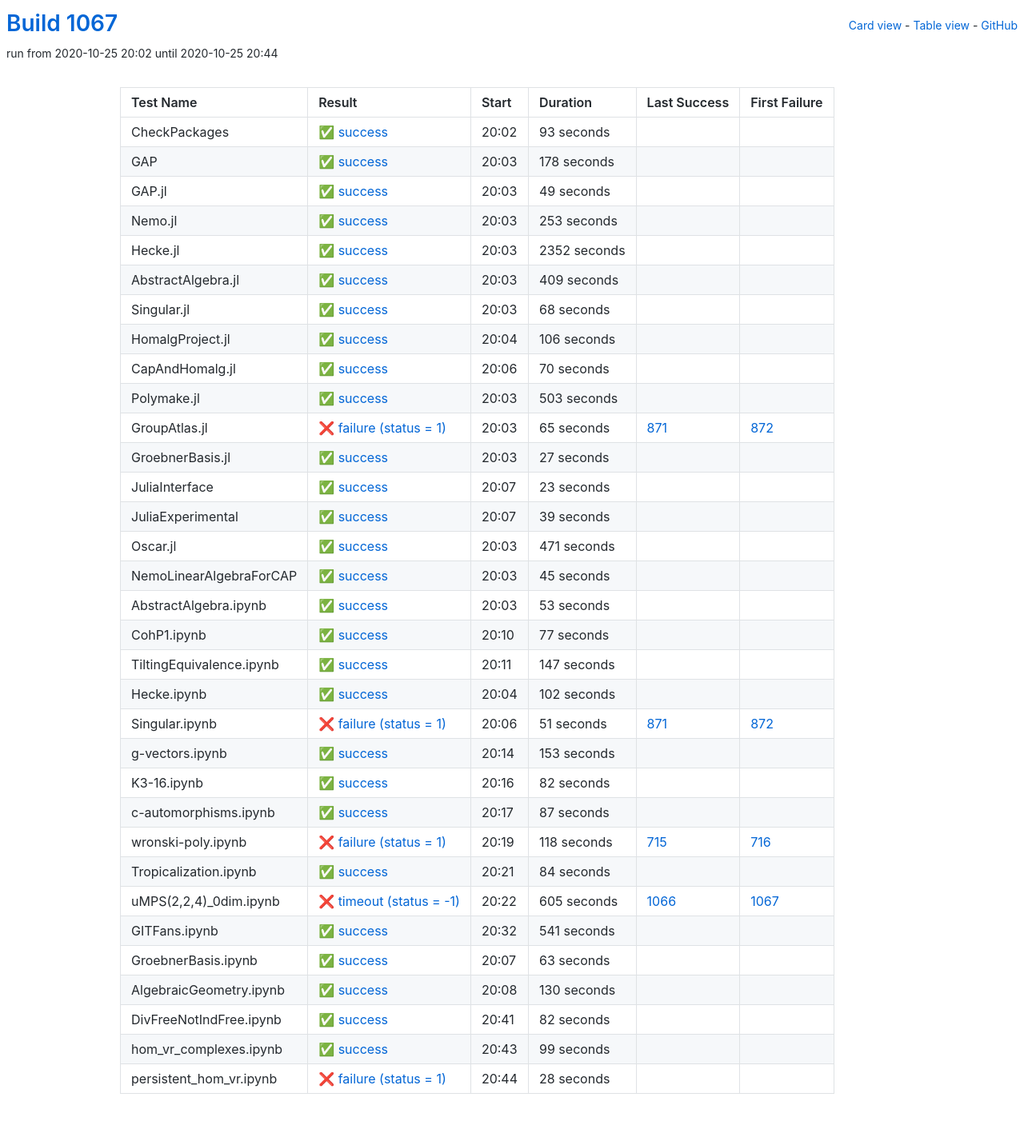
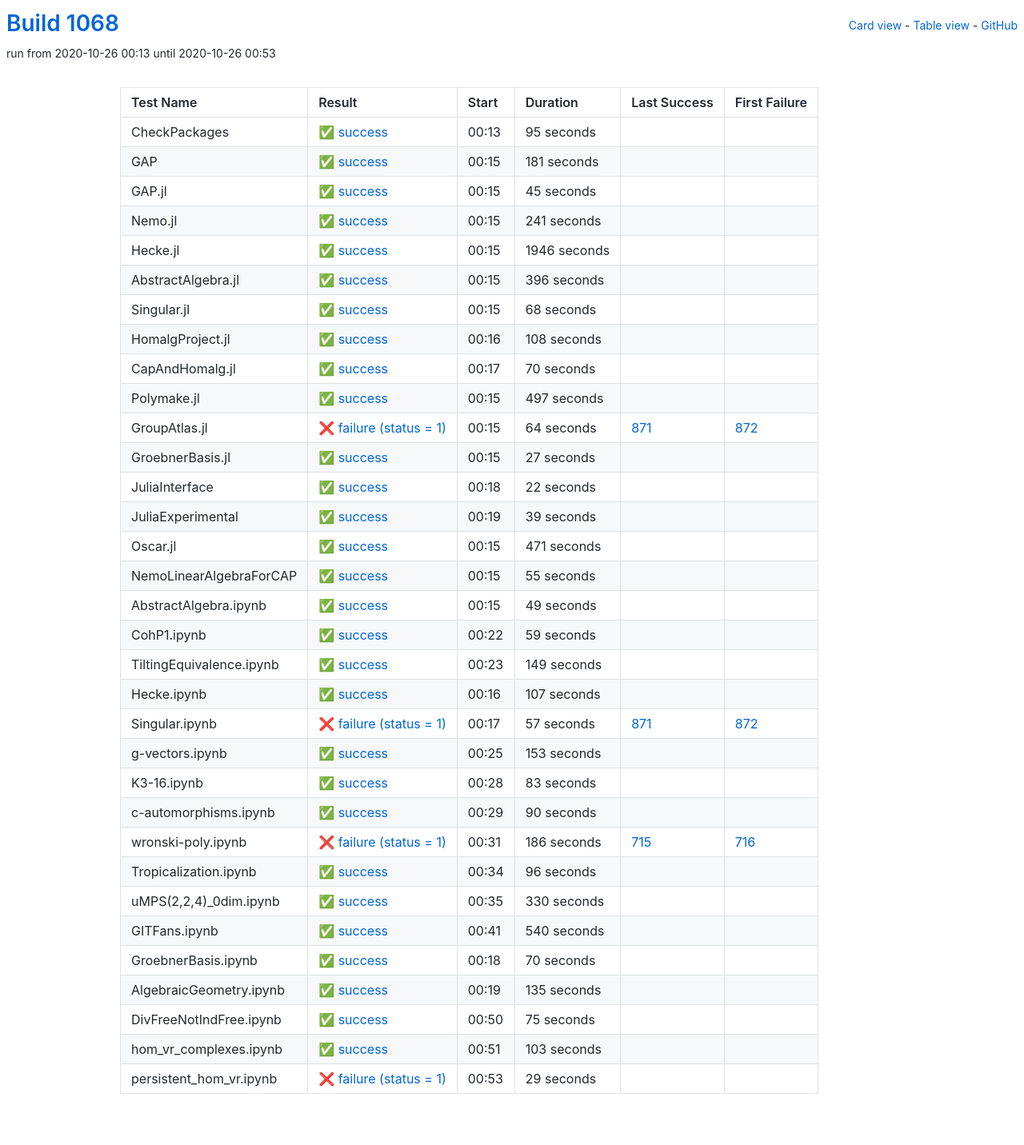
Before and after one commit to oscar-system/oscar-ci-status-stable, a Jekyll site: the page built from table.html, in a window 1280 px wide. Shown: the whole page at 80% size. Built offline with Jekyll 4.4.1, drawn with Linux system fonts in a browser that asks for light colours.

Commit message:
Build #1068

```diff
--- a/_data/ci.yml
+++ b/_data/ci.yml
@@ -1,6 +1,6 @@
 ---
-build: 1067
-build_url: https://oscarci.mathematik.uni-kl.de/job/oscar-stable/1067/
+build: 1068
+build_url: https://oscarci.mathematik.uni-kl.de/job/oscar-stable/1068/
 job: oscar-stable
 organization: oscar-system
 repo: oscar-ci-status-stable
@@ -8,80 +8,80 @@ repourl: https://github.com/oscar-system/oscar-ci-status-stable
 tests:
 - name: CheckPackages
   id: checkpackages
-  log: https://oscarci.mathematik.uni-kl.de/job/oscar-stable/1067/artifact/logs/build-1067/CheckPackages.log
-  start: 2020-10-25 20:02
+  log: https://oscarci.mathematik.uni-kl.de/job/oscar-stable/1068/artifact/logs/build-1068/CheckPackages.log
+  start: 2020-10-26 00:13
   success: true
   exitcode: 0
   status: success
-  duration: 93
+  duration: 95
   last_success: false
   last_success_url:
   first_failure: false
   first_failure_url:
 - name: GAP
   id: gap
-  log: https://oscarci.mathematik.uni-kl.de/job/oscar-stable/1067/artifact/logs/build-1067/GAP.log
-  start: 2020-10-25 20:03
+  log: https://oscarci.mathematik.uni-kl.de/job/oscar-stable/1068/artifact/logs/build-1068/GAP.log
+  start: 2020-10-26 00:15
   success: true
   exitcode: 0
   status: success
-  duration: 178
+  duration: 181
   last_success: false
   last_success_url:
   first_failure: false
   first_failure_url:
 - name: GAP.jl
   id: gap-jl
-  log: https://oscarci.mathematik.uni-kl.de/job/oscar-stable/1067/artifact/logs/build-1067/GAP.jl.log
-  start: 2020-10-25 20:03
+  log: https://oscarci.mathematik.uni-kl.de/job/oscar-stable/1068/artifact/logs/build-1068/GAP.jl.log
+  start: 2020-10-26 00:15
   success: true
   exitcode: 0
   status: success
-  duration: 49
+  duration: 45
   last_success: false
   last_success_url:
   first_failure: false
   first_failure_url:
 - name: Nemo.jl
   id: nemo-jl
-  log: https://oscarci.mathematik.uni-kl.de/job/oscar-stable/1067/artifact/logs/build-1067/Nemo.jl.log
-  start: 2020-10-25 20:03
+  log: https://oscarci.mathematik.uni-kl.de/job/oscar-stable/1068/artifact/logs/build-1068/Nemo.jl.log
+  start: 2020-10-26 00:15
   success: true
   exitcode: 0
   status: success
-  duration: 253
+  duration: 241
   last_success: false
   last_success_url:
   first_failure: false
   first_failure_url:
 - name: Hecke.jl
   id: hecke-jl
-  log: https://oscarci.mathematik.uni-kl.de/job/oscar-stable/1067/artifact/logs/build-1067/Hecke.jl.log
-  start: 2020-10-25 20:03
+  log: https://oscarci.mathematik.uni-kl.de/job/oscar-stable/1068/artifact/logs/build-1068/Hecke.jl.log
+  start: 2020-10-26 00:15
   success: true
   exitcode: 0
   status: success
-  duration: 2352
+  duration: 1946
   last_success: false
   last_success_url:
   first_failure: false
   first_failure_url:
 - name: AbstractAlgebra.jl
   id: abstractalgebra-jl
-  log: https://oscarci.mathematik.uni-kl.de/job/oscar-stable/1067/artifact/logs/build-1067/AbstractAlgebra.jl.log
-  start: 2020-10-25 20:03
+  log: https://oscarci.mathematik.uni-kl.de/job/oscar-stable/1068/artifact/logs/build-1068/AbstractAlgebra.jl.log
+  start: 2020-10-26 00:15
   success: true
   exitcode: 0
   status: success
-  duration: 409
+  duration: 396
   last_success: false
   last_success_url:
   first_failure: false
   first_failure_url:
 - name: Singular.jl
   id: singular-jl
-  log: https://oscarci.mathematik.uni-kl.de/job/oscar-stable/1067/artifact/logs/build-1067/Singular.jl.log
-  start: 2020-10-25 20:03
+  log: https://oscarci.mathematik.uni-kl.de/job/oscar-stable/1068/artifact/logs/build-1068/Singular.jl.log
+  start: 2020-10-26 00:15
   success: true
   exitcode: 0
   status: success
@@ -92,20 +92,20 @@ tests:
   first_failure_url:
 - name: HomalgProject.jl
   id: homalgproject-jl
-  log: https://oscarci.mathematik.uni-kl.de/job/oscar-stable/1067/artifact/logs/build-1067/HomalgProject.jl.log
-  start: 2020-10-25 20:04
+  log: https://oscarci.mathematik.uni-kl.de/job/oscar-stable/1068/artifact/logs/build-1068/HomalgProject.jl.log
+  start: 2020-10-26 00:16
   success: true
   exitcode: 0
   status: success
-  duration: 106
+  duration: 108
   last_success: false
   last_success_url:
   first_failure: false
   first_failure_url:
 - name: CapAndHomalg.jl
   id: capandhomalg-jl
-  log: https://oscarci.mathematik.uni-kl.de/job/oscar-stable/1067/artifact/logs/build-1067/CapAndHomalg.jl.log
-  start: 2020-10-25 20:06
+  log: https://oscarci.mathematik.uni-kl.de/job/oscar-stable/1068/artifact/logs/build-1068/CapAndHomalg.jl.log
+  start: 2020-10-26 00:17
   success: true
   exitcode: 0
   status: success
@@ -116,32 +116,32 @@ tests:
   first_failure_url:
 - name: Polymake.jl
   id: polymake-jl
-  log: https://oscarci.mathematik.uni-kl.de/job/oscar-stable/1067/artifact/logs/build-1067/Polymake.jl.log
-  start: 2020-10-25 20:03
+  log: https://oscarci.mathematik.uni-kl.de/job/oscar-stable/1068/artifact/logs/build-1068/Polymake.jl.log
+  start: 2020-10-26 00:15
   success: true
   exitcode: 0
   status: success
-  duration: 503
+  duration: 497
   last_success: false
   last_success_url:
   first_failure: false
   first_failure_url:
 - name: GroupAtlas.jl
   id: groupatlas-jl
-  log: https://oscarci.mathematik.uni-kl.de/job/oscar-stable/1067/artifact/logs/build-1067/GroupAtlas.jl.log
-  start: 2020-10-25 20:03
+  log: https://oscarci.mathematik.uni-kl.de/job/oscar-stable/1068/artifact/logs/build-1068/GroupAtlas.jl.log
+  start: 2020-10-26 00:15
   success: false
   exitcode: 1
   status: failure
-  duration: 65
+  duration: 64
   last_success: 871
   last_success_url: https://oscarci.mathematik.uni-kl.de/job/oscar-stable/871/
   first_failure: 872
   first_failure_url: https://oscarci.mathematik.uni-kl.de/job/oscar-stable/872/
 - name: GroebnerBasis.jl
   id: groebnerbasis-jl
-  log: https://oscarci.mathematik.uni-kl.de/job/oscar-stable/1067/artifact/logs/build-1067/GroebnerBasis.jl.log
-  start: 2020-10-25 20:03
+  log: https://oscarci.mathematik.uni-kl.de/job/oscar-stable/1068/artifact/logs/build-1068/GroebnerBasis.jl.log
+  start: 2020-10-26 00:15
   success: true
   exitcode: 0
   status: success
@@ -152,20 +152,20 @@ tests:
   first_failure_url:
 - name: JuliaInterface
   id: juliainterface
-  log: https://oscarci.mathematik.uni-kl.de/job/oscar-stable/1067/artifact/logs/build-1067/JuliaInterface.log
-  start: 2020-10-25 20:07
+  log: https://oscarci.mathematik.uni-kl.de/job/oscar-stable/1068/artifact/logs/build-1068/JuliaInterface.log
+  start: 2020-10-26 00:18
   success: true
   exitcode: 0
   status: success
-  duration: 23
+  duration: 22
   last_success: false
   last_success_url:
   first_failure: false
   first_failure_url:
 - name: JuliaExperimental
   id: juliaexperimental
-  log: https://oscarci.mathematik.uni-kl.de/job/oscar-stable/1067/artifact/logs/build-1067/JuliaExperimental.log
-  start: 2020-10-25 20:07
+  log: https://oscarci.mathematik.uni-kl.de/job/oscar-stable/1068/artifact/logs/build-1068/JuliaExperimental.log
+  start: 2020-10-26 00:19
   success: true
   exitcode: 0
   status: success
@@ -176,8 +176,8 @@ tests:
   first_failure_url:
 - name: Oscar.jl
   id: oscar-jl
-  log: https://oscarci.mathematik.uni-kl.de/job/oscar-stable/1067/artifact/logs/build-1067/Oscar.jl.log
-  start: 2020-10-25 20:03
+  log: https://oscarci.mathematik.uni-kl.de/job/oscar-stable/1068/artifact/logs/build-1068/Oscar.jl.log
+  start: 2020-10-26 00:15
   success: true
   exitcode: 0
   status: success
@@ -188,80 +188,80 @@ tests:
   first_failure_url:
 - name: NemoLinearAlgebraForCAP
   id: nemolinearalgebraforcap
-  log: https://oscarci.mathematik.uni-kl.de/job/oscar-stable/1067/artifact/logs/build-1067/NemoLinearAlgebraForCAP.log
-  start: 2020-10-25 20:03
+  log: https://oscarci.mathematik.uni-kl.de/job/oscar-stable/1068/artifact/logs/build-1068/NemoLinearAlgebraForCAP.log
+  start: 2020-10-26 00:15
   success: true
   exitcode: 0
   status: success
-  duration: 45
+  duration: 55
   last_success: false
   last_success_url:
   first_failure: false
   first_failure_url:
 - name: AbstractAlgebra.ipynb
   id: abstractalgebra-ipynb
-  log: https://oscarci.mathematik.uni-kl.de/job/oscar-stable/1067/artifact/logs/build-1067/AbstractAlgebra.ipynb.log
-  start: 2020-10-25 20:03
+  log: https://oscarci.mathematik.uni-kl.de/job/oscar-stable/1068/artifact/logs/build-1068/AbstractAlgebra.ipynb.log
+  start: 2020-10-26 00:15
   success: true
   exitcode: 0
   status: success
-  duration: 53
+  duration: 49
   last_success: false
   last_success_url:
   first_failure: false
   first_failure_url:
 - name: CohP1.ipynb
   id: cohp1-ipynb
-  log: https://oscarci.mathematik.uni-kl.de/job/oscar-stable/1067/artifact/logs/build-1067/CohP1.ipynb.log
-  start: 2020-10-25 20:10
+  log: https://oscarci.mathematik.uni-kl.de/job/oscar-stable/1068/artifact/logs/build-1068/CohP1.ipynb.log
+  start: 2020-10-26 00:22
   success: true
   exitcode: 0
   status: success
-  duration: 77
+  duration: 59
   last_success: false
   last_success_url:
   first_failure: false
   first_failure_url:
 - name: TiltingEquivalence.ipynb
   id: tiltingequivalence-ipynb
-  log: https://oscarci.mathematik.uni-kl.de/job/oscar-stable/1067/artifact/logs/build-1067/TiltingEquivalence.ipynb.log
-  start: 2020-10-25 20:11
+  log: https://oscarci.mathematik.uni-kl.de/job/oscar-stable/1068/artifact/logs/build-1068/TiltingEquivalence.ipynb.log
+  start: 2020-10-26 00:23
   success: true
   exitcode: 0
   status: success
-  duration: 147
+  duration: 149
   last_success: false
   last_success_url:
   first_failure: false
   first_failure_url:
 - name: Hecke.ipynb
   id: hecke-ipynb
-  log: https://oscarci.mathematik.uni-kl.de/job/oscar-stable/1067/artifact/logs/build-1067/Hecke.ipynb.log
-  start: 2020-10-25 20:04
+  log: https://oscarci.mathematik.uni-kl.de/job/oscar-stable/1068/artifact/logs/build-1068/Hecke.ipynb.log
+  start: 2020-10-26 00:16
   success: true
   exitcode: 0
   status: success
-  duration: 102
+  duration: 107
   last_success: false
   last_success_url:
   first_failure: false
   first_failure_url:
 - name: Singular.ipynb
   id: singular-ipynb
-  log: https://oscarci.mathematik.uni-kl.de/job/oscar-stable/1067/artifact/logs/build-1067/Singular.ipynb.log
-  start: 2020-10-25 20:06
+  log: https://oscarci.mathematik.uni-kl.de/job/oscar-stable/1068/artifact/logs/build-1068/Singular.ipynb.log
+  start: 2020-10-26 00:17
   success: false
   exitcode: 1
   status: failure
-  duration: 51
+  duration: 57
   last_success: 871
   last_success_url: https://oscarci.mathematik.uni-kl.de/job/oscar-stable/871/
   first_failure: 872
   first_failure_url: https://oscarci.mathematik.uni-kl.de/job/oscar-stable/872/
 - name: g-vectors.ipynb
   id: g-vectors-ipynb
-  log: https://oscarci.mathematik.uni-kl.de/job/oscar-stable/1067/artifact/logs/build-1067/g-vectors.ipynb.log
-  start: 2020-10-25 20:14
+  log: https://oscarci.mathematik.uni-kl.de/job/oscar-stable/1068/artifact/logs/build-1068/g-vectors.ipynb.log
+  start: 2020-10-26 00:25
   success: true
   exitcode: 0
   status: success
@@ -272,132 +272,132 @@ tests:
   first_failure_url:
 - name: K3-16.ipynb
   id: k3-16-ipynb
-  log: https://oscarci.mathematik.uni-kl.de/job/oscar-stable/1067/artifact/logs/build-1067/K3-16.ipynb.log
-  start: 2020-10-25 20:16
+  log: https://oscarci.mathematik.uni-kl.de/job/oscar-stable/1068/artifact/logs/build-1068/K3-16.ipynb.log
+  start: 2020-10-26 00:28
   success: true
   exitcode: 0
   status: success
-  duration: 82
+  duration: 83
   last_success: false
   last_success_url:
   first_failure: false
   first_failure_url:
 - name: c-automorphisms.ipynb
   id: c-automorphisms-ipynb
-  log: https://oscarci.mathematik.uni-kl.de/job/oscar-stable/1067/artifact/logs/build-1067/c-automorphisms.ipynb.log
-  start: 2020-10-25 20:17
+  log: https://oscarci.mathematik.uni-kl.de/job/oscar-stable/1068/artifact/logs/build-1068/c-automorphisms.ipynb.log
+  start: 2020-10-26 00:29
   success: true
   exitcode: 0
   status: success
-  duration: 87
+  duration: 90
   last_success: false
   last_success_url:
   first_failure: false
   first_failure_url:
 - name: wronski-poly.ipynb
   id: wronski-poly-ipynb
-  log: https://oscarci.mathematik.uni-kl.de/job/oscar-stable/1067/artifact/logs/build-1067/wronski-poly.ipynb.log
-  start: 2020-10-25 20:19
+  log: https://oscarci.mathematik.uni-kl.de/job/oscar-stable/1068/artifact/logs/build-1068/wronski-poly.ipynb.log
+  start: 2020-10-26 00:31
   success: false
   exitcode: 1
   status: failure
-  duration: 118
+  duration: 186
   last_success: 715
   last_success_url: https://oscarci.mathematik.uni-kl.de/job/oscar-stable/715/
   first_failure: 716
   first_failure_url: https://oscarci.mathematik.uni-kl.de/job/oscar-stable/716/
 - name: Tropicalization.ipynb
   id: tropicalization-ipynb
-  log: https://oscarci.mathematik.uni-kl.de/job/oscar-stable/1067/artifact/logs/build-1067/Tropicalization.ipynb.log
-  start: 2020-10-25 20:21
+  log: https://oscarci.mathematik.uni-kl.de/job/oscar-stable/1068/artifact/logs/build-1068/Tropicalization.ipynb.log
+  start: 2020-10-26 00:34
   success: true
   exitcode: 0
   status: success
-  duration: 84
+  duration: 96
   last_success: false
   last_success_url:
   first_failure: false
   first_failure_url:
 - name: uMPS(2,2,4)_0dim.ipynb
   id: umps-2-2-4-0dim-ipynb
-  log: https://oscarci.mathematik.uni-kl.de/job/oscar-stable/1067/artifact/logs/build-1067/uMPS-2-2-4-_0dim.ipynb.log
-  start: 2020-10-25 20:22
-  success: false
-  exitcode: -1
-  status: timeout
-  duration: 605
-  last_success: 1066
-  last_success_url: https://oscarci.mathematik.uni-kl.de/job/oscar-stable/1066/
-  first_failure: 1067
-  first_failure_url: https://oscarci.mathematik.uni-kl.de/job/oscar-stable/1067/
-- name: GITFans.ipynb
-  id: gitfans-ipynb
-  log: https://oscarci.mathematik.uni-kl.de/job/oscar-stable/1067/artifact/logs/build-1067/GITFans.ipynb.log
-  start: 2020-10-25 20:32
+  log: https://oscarci.mathematik.uni-kl.de/job/oscar-stable/1068/artifact/logs/build-1068/uMPS-2-2-4-_0dim.ipynb.log
+  start: 2020-10-26 00:35
   success: true
   exitcode: 0
   status: success
-  duration: 541
+  duration: 330
+  last_success: false
+  last_success_url:
+  first_failure: false
+  first_failure_url:
+- name: GITFans.ipynb
+  id: gitfans-ipynb
+  log: https://oscarci.mathematik.uni-kl.de/job/oscar-stable/1068/artifact/logs/build-1068/GITFans.ipynb.log
+  start: 2020-10-26 00:41
+  success: true
+  exitcode: 0
+  status: success
+  duration: 540
   last_success: false
   last_success_url:
   first_failure: false
   first_failure_url:
 - name: GroebnerBasis.ipynb
   id: groebnerbasis-ipynb
-  log: https://oscarci.mathematik.uni-kl.de/job/oscar-stable/1067/artifact/logs/build-1067/GroebnerBasis.ipynb.log
-  start: 2020-10-25 20:07
+  log: https://oscarci.mathematik.uni-kl.de/job/oscar-stable/1068/artifact/logs/build-1068/GroebnerBasis.ipynb.log
+  start: 2020-10-26 00:18
   success: true
   exitcode: 0
   status: success
-  duration: 63
+  duration: 70
   last_success: false
   last_success_url:
   first_failure: false
   first_failure_url:
 - name: AlgebraicGeometry.ipynb
   id: algebraicgeometry-ipynb
-  log: https://oscarci.mathematik.uni-kl.de/job/oscar-stable/1067/artifact/logs/build-1067/AlgebraicGeometry.ipynb.log
-  start: 2020-10-25 20:08
+  log: https://oscarci.mathematik.uni-kl.de/job/oscar-stable/1068/artifact/logs/build-1068/AlgebraicGeometry.ipynb.log
+  start: 2020-10-26 00:19
   success: true
   exitcode: 0
   status: success
-  duration: 130
+  duration: 135
   last_success: false
   last_success_url:
   first_failure: false
   first_failure_url:
 - name: DivFreeNotIndFree.ipynb
   id: divfreenotindfree-ipynb
-  log: https://oscarci.mathematik.uni-kl.de/job/oscar-stable/1067/artifact/logs/build-1067/DivFreeNotIndFree.ipynb.log
-  start: 2020-10-25 20:41
+  log: https://oscarci.mathematik.uni-kl.de/job/oscar-stable/1068/artifact/logs/build-1068/DivFreeNotIndFree.ipynb.log
+  start: 2020-10-26 00:50
   success: true
   exitcode: 0
   status: success
-  duration: 82
+  duration: 75
   last_success: false
   last_success_url:
   first_failure: false
   first_failure_url:
 - name: hom_vr_complexes.ipynb
   id: hom-vr-complexes-ipynb
-  log: https://oscarci.mathematik.uni-kl.de/job/oscar-stable/1067/artifact/logs/build-1067/hom_vr_complexes.ipynb.log
-  start: 2020-10-25 20:43
+  log: https://oscarci.mathematik.uni-kl.de/job/oscar-stable/1068/artifact/logs/build-1068/hom_vr_complexes.ipynb.log
+  start: 2020-10-26 00:51
   success: true
   exitcode: 0
   status: success
-  duration: 99
+  duration: 103
   last_success: false
   last_success_url:
   first_failure: false
   first_failure_url:
 - name: persistent_hom_vr.ipynb
   id: persistent-hom-vr-ipynb
-  log: https://oscarci.mathematik.uni-kl.de/job/oscar-stable/1067/artifact/logs/build-1067/persistent_hom_vr.ipynb.log
-  start: 2020-10-25 20:44
+  log: https://oscarci.mathematik.uni-kl.de/job/oscar-stable/1068/artifact/logs/build-1068/persistent_hom_vr.ipynb.log
+  start: 2020-10-26 00:53
   success: false
   exitcode: 1
   status: failure
-  duration: 28
+  duration: 29
   last_success: false
   last_success_url:
   first_failure: false
```
Also changed, not shown: README.md.
